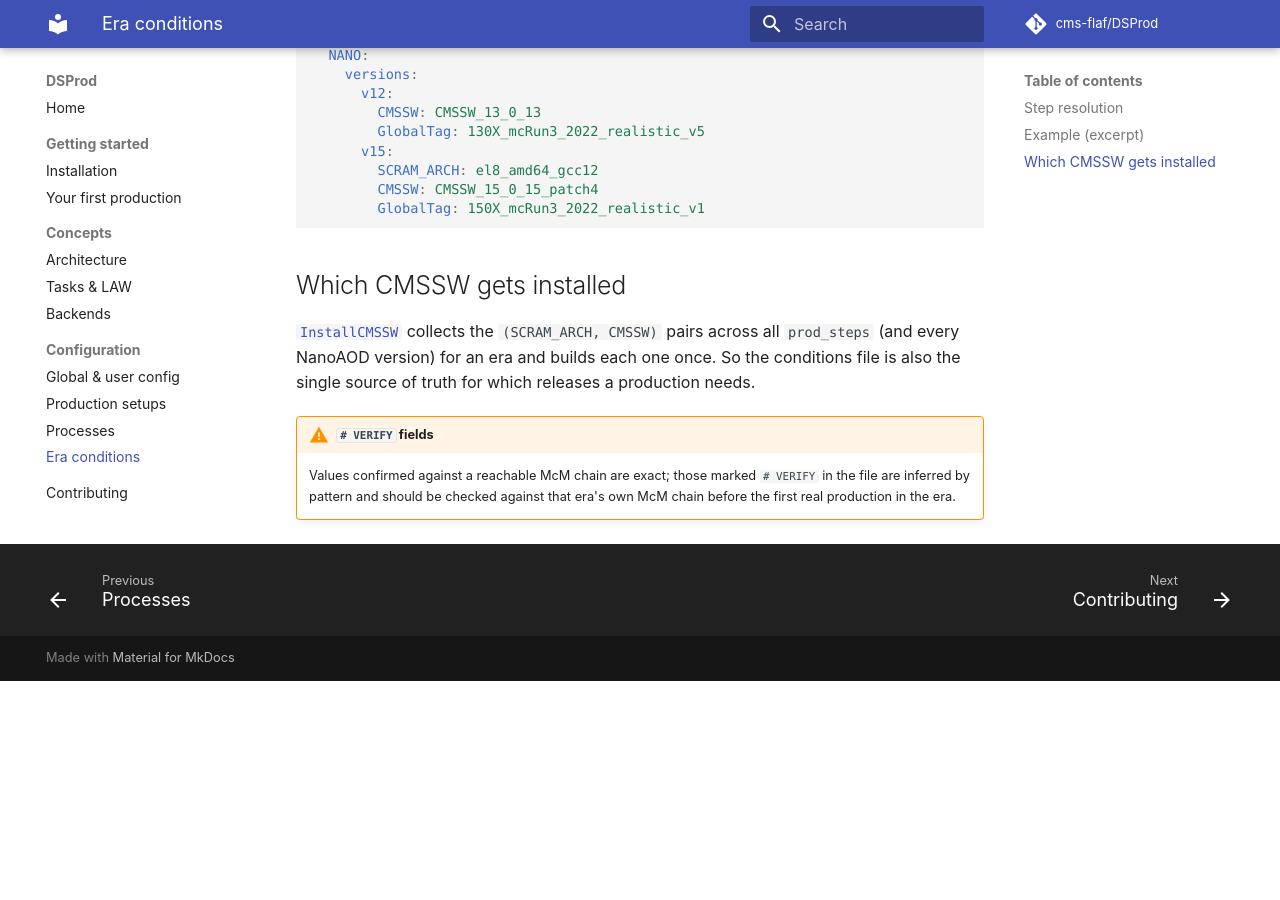
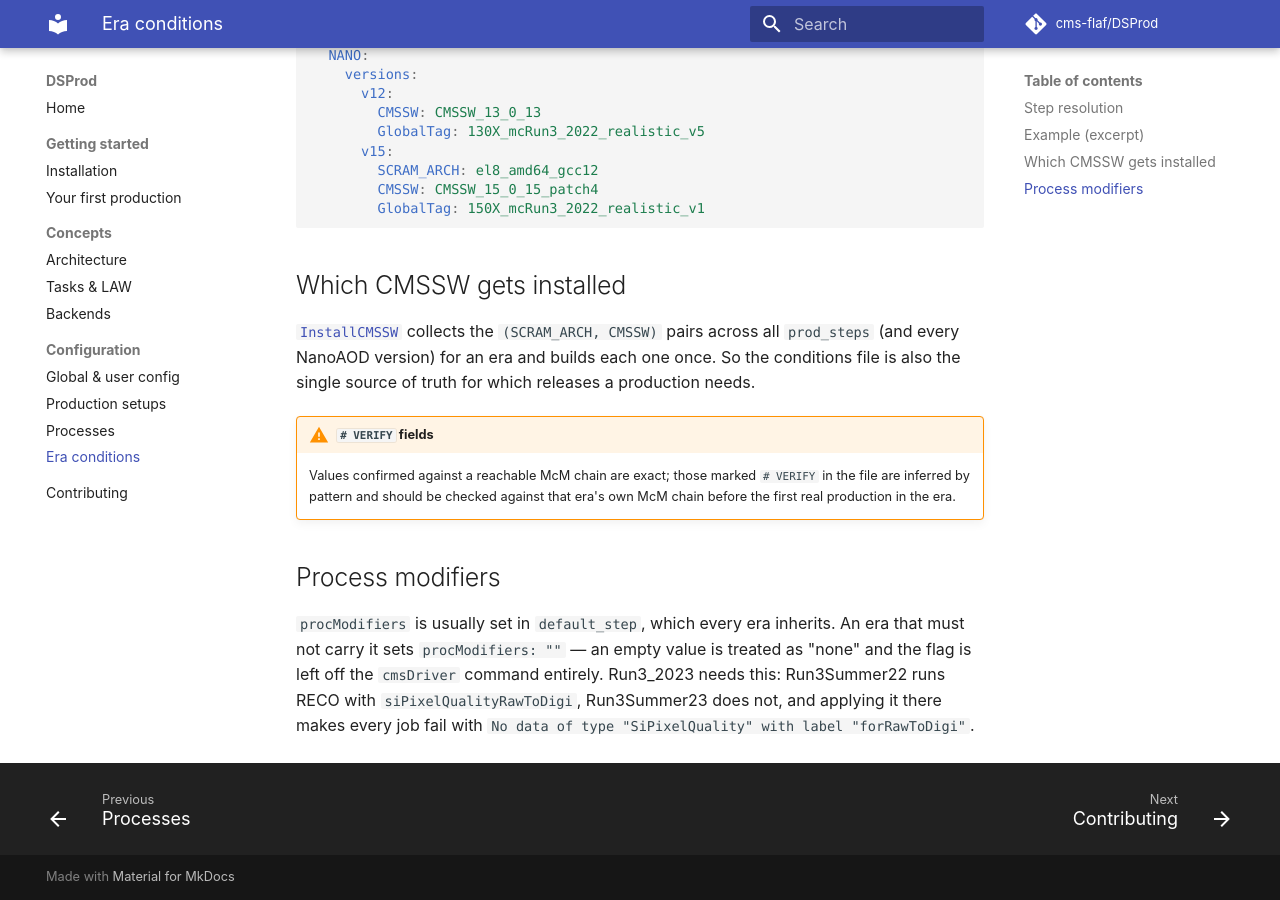
Before and after one commit to cms-flaf/DSProd, an MkDocs documentation site: the page built from docs/configuration/conditions.md, in a window 1280 px wide and 900 px high, scrolled down 1028 px. Built offline with MkDocs 1.6.1 and Material for MkDocs 9.7.7, drawn with Linux system fonts in a browser that asks for light colours; comment, search, counter and statistics services are not loaded; before the commit the page ends 1709 px from its top, so only the background shows below that.

Commit message:
follow the Run3Summer23 recipe for the 2023 eras (#12)

```diff
--- a/docs/configuration/conditions.md
+++ b/docs/configuration/conditions.md
@@ -59,3 +59,11 @@ file is also the single source of truth for which releases a production needs.
     Values confirmed against a reachable McM chain are exact; those marked `# VERIFY` in the file
     are inferred by pattern and should be checked against that era's own McM chain before the first
     real production in the era.
+
+## Process modifiers
+
+`procModifiers` is usually set in `default_step`, which every era inherits. An era that must not
+carry it sets `procModifiers: ""` — an empty value is treated as "none" and the flag is left off the
+`cmsDriver` command entirely. Run3_2023 needs this: Run3Summer22 runs RECO with
+`siPixelQualityRawToDigi`, Run3Summer23 does not, and applying it there makes every job fail with
+`No data of type "SiPixelQuality" with label "forRawToDigi"`.
```
Also changed, not shown: 2 other files.
